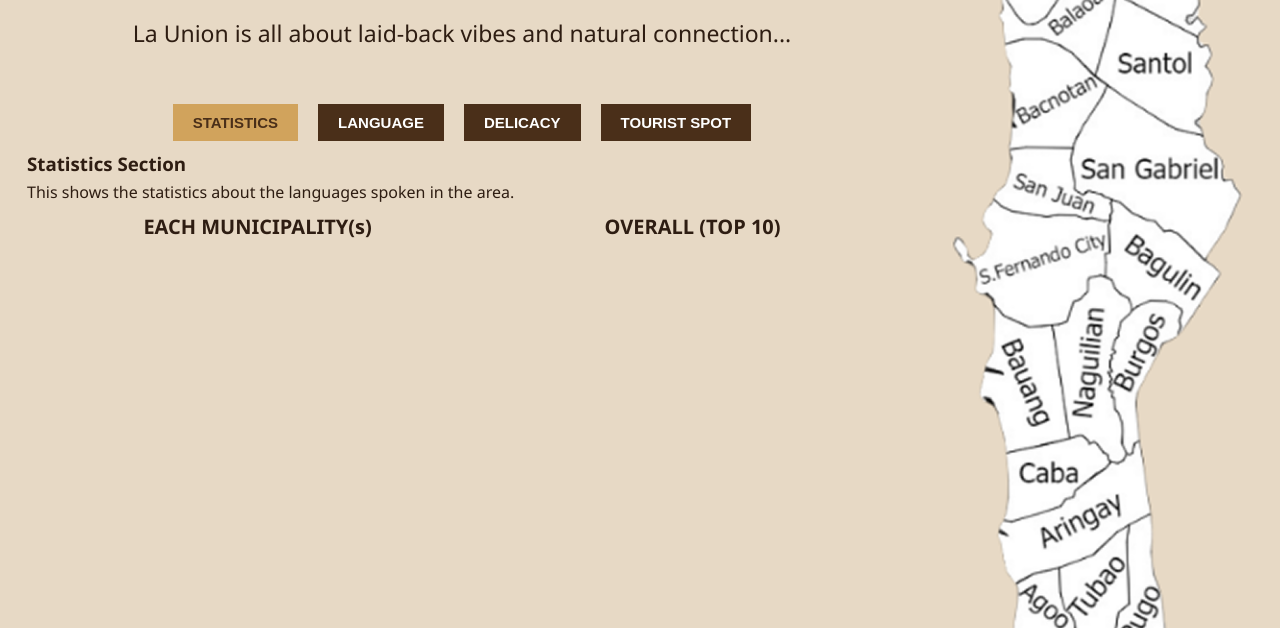
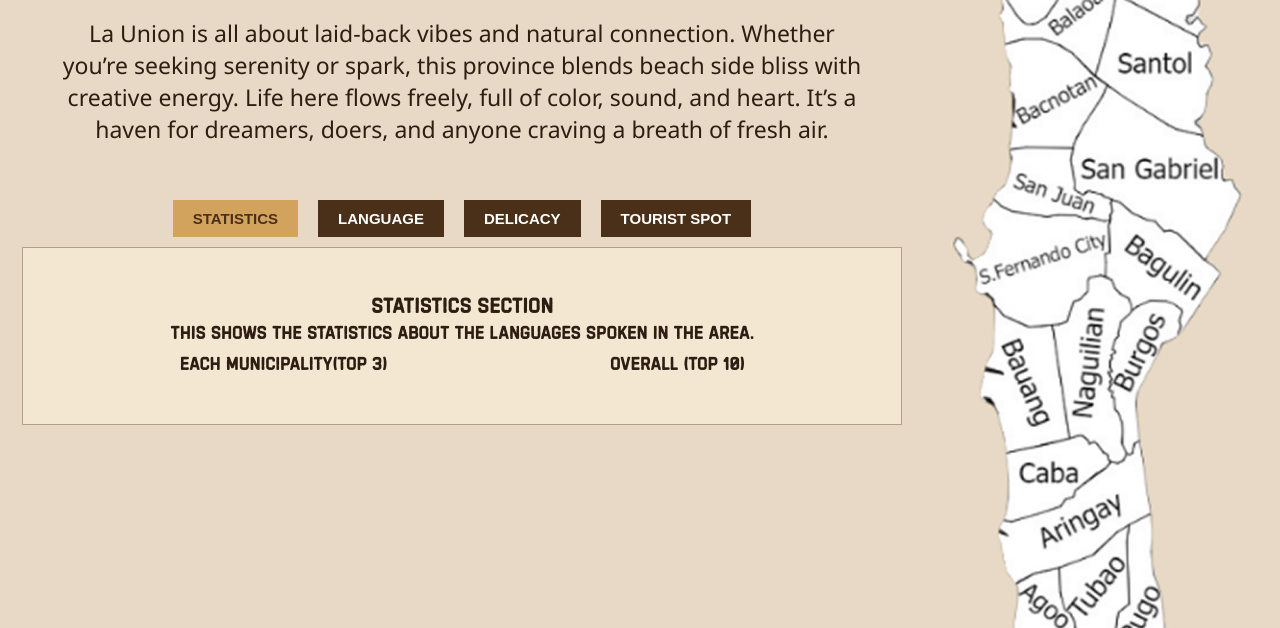
Before and after one commit to Ken-Ds/language-mapping-python, a plain HTML site: page frontend/laUnion.html in a window 1280 px wide. Both pictures are taken after a click on the button "STATISTICS". Shown: the part 172-800 px from the top of the page. Drawn offline with Linux system fonts and the light colour scheme; a web font is replaced by a local one.

Commit message:
update html of all province

```diff
--- a/frontend/laUnion.html
+++ b/frontend/laUnion.html
@@ -17,7 +17,13 @@
         <div class="province-content">
           <h2>LA UNION</h2>
           <h3 class="province-subtitle">“The Soil of the North’s Coastline”</h3>
-          <p>La Union is all about laid-back vibes and natural connection...</p>
+          <p>
+            La Union is all about laid-back vibes and natural connection.
+            Whether you’re seeking serenity or spark, this province blends
+            beach side bliss with creative energy. Life here flows freely,
+            full of color, sound, and heart. It’s a haven for dreamers, doers,
+            and anyone craving a breath of fresh air.
+          </p>
         </div>
 
         <!-- Tabs -->
@@ -29,26 +35,26 @@
         </div>
 
         <!-- SECTIONS -->
-        <div id="statistics" class="province-section">
+        <div id="statistics" class="statistics-section">
           <h3>Statistics Section</h3>
           <p>This shows the statistics about the languages spoken in the area.</p>
           <div class="columns">
-            <span>EACH MUNICIPALITY(s)</span>
+            <span>EACH MUNICIPALITY(TOP 3)</span>
             <span>OVERALL (TOP 10)</span>
           </div>
         </div>
 
-        <div id="language" class="province-section" style="display:none;">
+        <div id="language" class="language-section" style="display:none;">
           <h3>Language Section</h3>
           <p>This presents the languages identified from translated words...</p>
         </div>
 
-        <div id="delicacy" class="province-section" style="display:none;">
+        <div id="delicacy" class="delicacy-section" style="display:none;">
           <h3>Delicacy Section</h3>
           <p>These are foods that are famous in this place.</p>
         </div>
 
-        <div id="tourist" class="province-section" style="display:none;">
+        <div id="tourist" class="tourist-section" style="display:none;">
           <h3>Tourist Spots Section</h3>
           <p>These are tourist destinations that are popular in this place.</p>
         </div>
@@ -63,17 +69,27 @@
 
     <script>
       function showSection(sectionId) {
-        // Hide all sections
-        const sections = document.querySelectorAll('.province-section');
-        sections.forEach(sec => sec.style.display = 'none');
+        // Get all section IDs
+        const sectionIds = ['statistics', 'language', 'delicacy', 'tourist'];
 
-        // Show the selected section
-        document.getElementById(sectionId).style.display = 'block';
+        // Loop through each section
+        sectionIds.forEach(id => {
+          const section = document.getElementById(id);
+          if (section) {
+            section.style.display = (id === sectionId) ? 'block' : 'none';
+          }
+        });
 
-        // Update active tab button
+        // Handle active button class
         const buttons = document.querySelectorAll('.province-tabs button');
         buttons.forEach(btn => btn.classList.remove('active'));
-        document.querySelector(`.province-tabs button[onclick="showSection('${sectionId}')"]`).classList.add('active');
+
+        const clickedButton = Array.from(buttons).find(btn =>
+          btn.getAttribute('onclick') === `showSection('${sectionId}')`
+        );
+        if (clickedButton) {
+          clickedButton.classList.add('active');
+        }
       }
     </script>
 
--- a/frontend/style.css
+++ b/frontend/style.css
@@ -324,7 +324,7 @@ body {
   text-align: center;
   font-size: 20px;
   font-weight: bold;
-  font-family: Handelson;
+  font-family: 'Handelson';
 }
 
 .language-desc {
```
Also changed, not shown: frontend/ilocosNorte.html (+21 -11 lines), frontend/ilocosSur.html (+21 -11 lines), frontend/pangasinan.html (+21 -11 lines).
